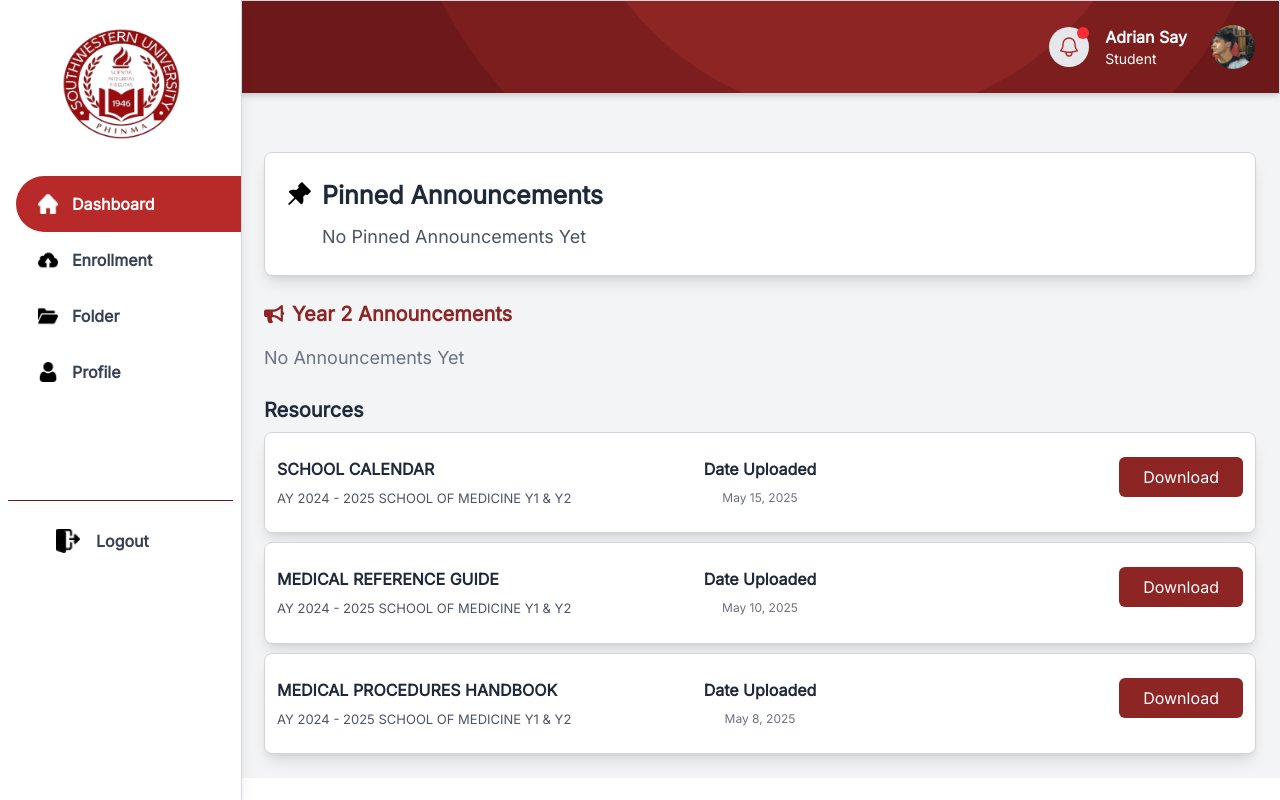
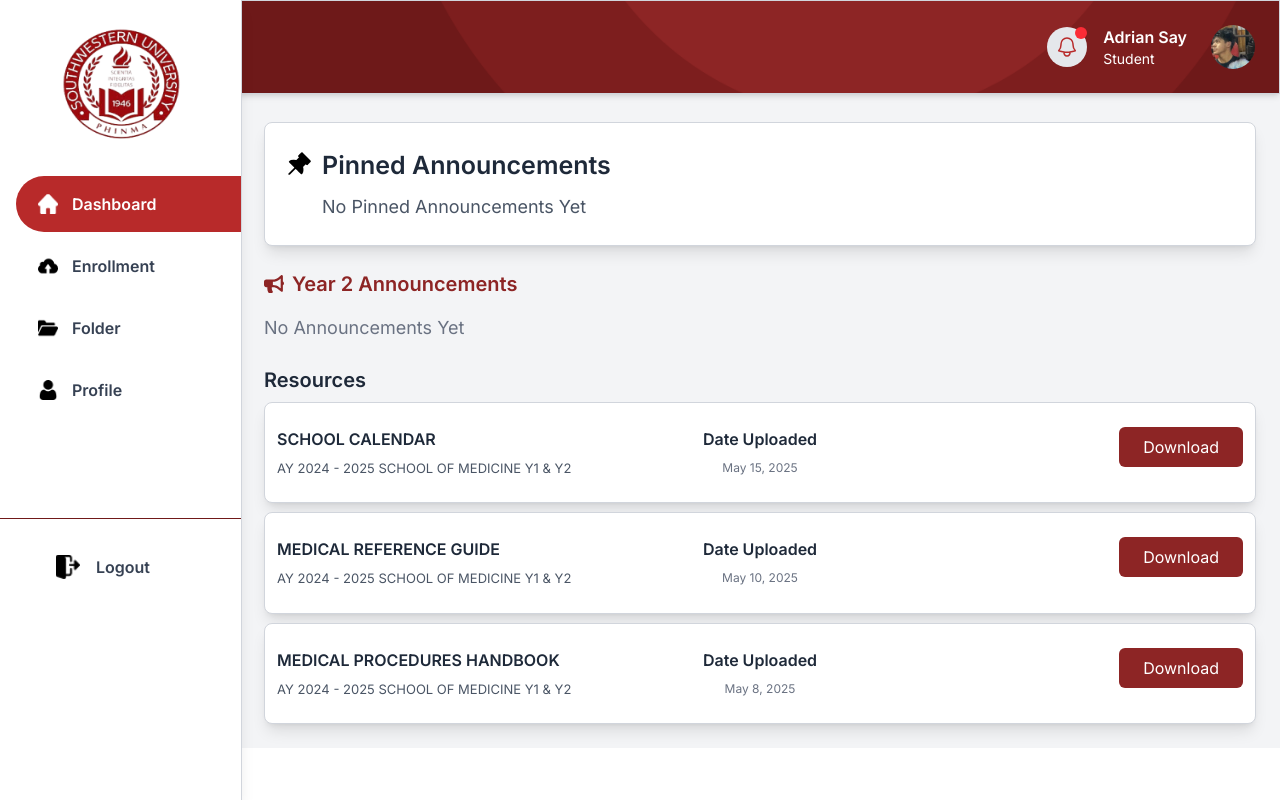
Before and after one commit to rodrigomarcelo643/SOM, a React (Vite) app: page /student in a window 1280 px wide. Built offline with nearby package versions, Linux system fonts and the light colour scheme.

Commit message:
Minor changes

```diff
--- a/index.html
+++ b/index.html
@@ -10,6 +10,10 @@
       href="https://fonts.googleapis.com/css?family=Inter"
       rel="stylesheet"
     />
+    <link
+      href="https://fonts.googleapis.com/css2?family=Inter:wght@400;600&display=swap"
+      rel="stylesheet"
+    />
   </head>
   <body>
     <div id="root"></div>
--- a/package.json
+++ b/package.json
@@ -19,7 +19,8 @@
     "react-icons": "^5.4.0",
     "react-router-dom": "^7.1.4",
     "swiper": "^11.2.2",
-    "tailwindcss": "^4.0.1"
+    "tailwindcss": "^4.0.1",
+    "typeface-inter": "^3.18.1"
   },
   "devDependencies": {
     "@eslint/js": "^9.17.0",
--- a/src/Student/Navbar/StudentSidebar.jsx
+++ b/src/Student/Navbar/StudentSidebar.jsx
@@ -123,12 +123,12 @@ function StudentSidebar() {
         </div>
 
         {/* Sidebar Menu */}
-        <List className="overflow-y-auto overflow-x-hidden mt-2 flex-1">
+        <div className="overflow-y-auto overflow-x-hidden mt-4  flex-1">
           {menuItems.map((item) => (
-            <ListItem
+            <div
               key={item.name}
               onClick={() => handleTabChange(item.name)} // Set the active component
-              className={`cursor-pointer flex items-center w-full py-4 relative left-2 transition-all duration-200 ${
+              className={`cursor-pointer flex items-center w-full py-4 mb-1.5 pl-3 relative left-4 transition-all duration-200 ${
                 active === item.name
                   ? "bg-[#B82A2A] text-white"
                   : "hover:bg-gray-200"
@@ -140,33 +140,34 @@ function StudentSidebar() {
               style={{
                 borderTopRightRadius: "0",
                 borderBottomRightRadius: "0",
-              }} // Remove border-radius on right side
+              }}
             >
-              <ListItemPrefix>
+              <div>
                 <img
                   src={
                     active === item.name ? item.activeIcon : item.inactiveIcon
                   }
                   className="w-5 w-5 relative left-2.5"
                 />
-              </ListItemPrefix>
-              <Typography className="ml-2 font-bold">{item.name}</Typography>
-            </ListItem>
+              </div>
+              <h1 className="ml-2 relative left-4 font-bold">{item.name}</h1>{" "}
+              {/* Apply font-inter here */}
+            </div>
           ))}
 
           {/* Logout Button */}
-          <div className="w-full border-t mt-25 border-[#701919]">
-            <ListItem
+          <div className="w-full border-t p-2 mt-25 border-[#701919]">
+            <div
               onClick={() => setIsModalOpen(true)} // Open modal when clicked
-              className="cursor-pointer flex items-center py-5 px-12 hover:bg-gray-200 mt-2"
+              className="cursor-pointer flex items-center py-5 rounded-[10px] px-12 hover:bg-gray-200 mt-2"
             >
               <ListItemPrefix>
                 <img src={logoutIcon} className="h-6 w-6" />
               </ListItemPrefix>
-              <Typography className="font-bold">Logout</Typography>
-            </ListItem>
+              <h1 className="font-bold">Logout</h1>
+            </div>
           </div>
-        </List>
+        </div>
       </Card>
 
       {/* Main Content Area */}
@@ -197,10 +198,8 @@ function StudentSidebar() {
 
             {/* Name and Profile Image */}
             <div className="flex flex-col items-start text-white">
-              <Typography className="text-white font-semibold">
-                Adrian Say
-              </Typography>
-              <Typography className="text-white text-sm">Student</Typography>
+              <h1 className="text-white font-semibold"> Adrian Say</h1>
+              <p className="text-white text-sm">Student</p>
             </div>
             <div className="p-2 rounded-full">
               <img
--- a/src/Student/pages/Home.jsx
+++ b/src/Student/pages/Home.jsx
@@ -8,12 +8,11 @@ function Home() {
   const [year2Announcements, setYear2Announcements] = useState([]);
 
   useEffect(() => {
-    // Simulate fetching Year 2 data
     setYear2Announcements(fetchAnnouncements("Year2"));
   }, []);
 
   return (
-    <div className="p-2 ">
+    <div className="p-2 mt-[-30px] ">
       <div className="mt-8 space-y-6">
         {/* Pinned Announcements */}
         <div className="bg-white py-6 px-3 rounded-lg shadow-lg flex items-center space-x-4 border border-gray-300">
--- a/src/index.css
+++ b/src/index.css
@@ -1,4 +1,10 @@
 @import "tailwindcss";
+
+@layer base {
+  body {
+    font-family: "Inter", sans-serif;
+  }
+}
 
 #root {
   font-family: "Inter";
```
Also changed, not shown: 1 other file (tests, documents, lock files or other folders).
